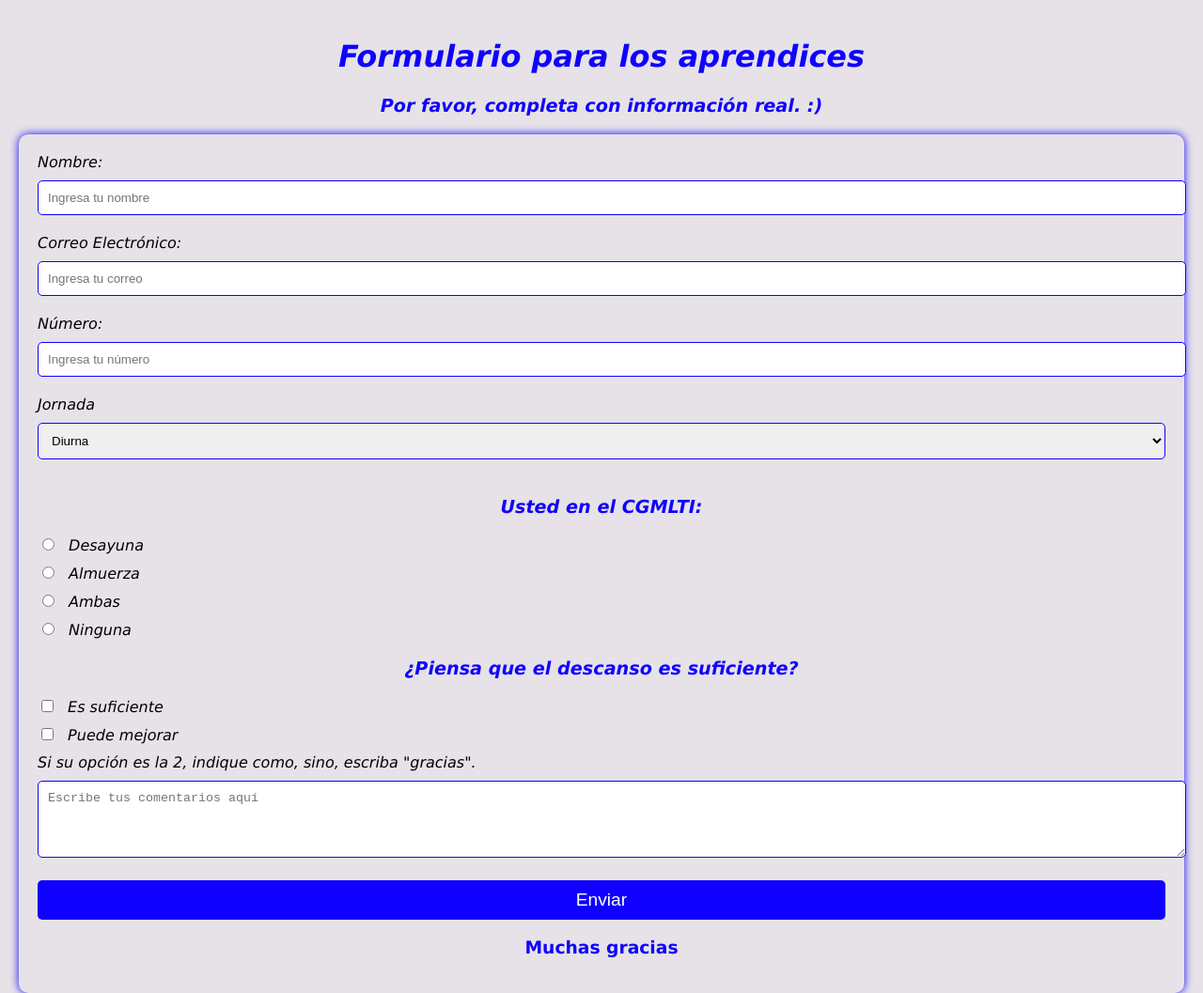
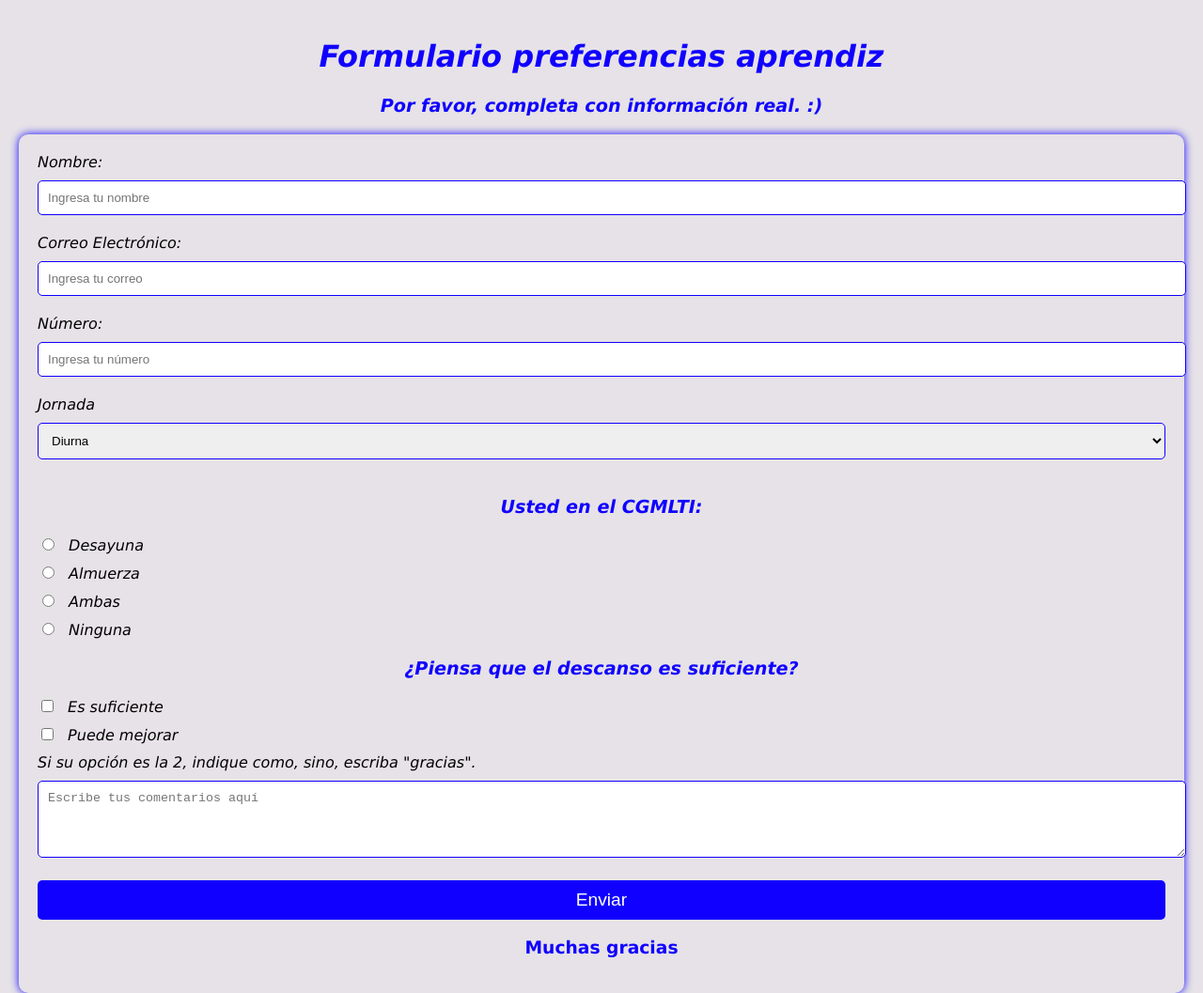
Before and after one commit to Santi-08/Form2, a plain HTML site: page index.html in a window 1280 px wide. Shown: the top 1057 px of the page at 94% size. Drawn offline with Linux system fonts and the light colour scheme.

Commit message:
cambios2.0

```diff
--- a/index.html
+++ b/index.html
@@ -7,7 +7,7 @@
     <link rel="stylesheet" href="styles.css">
 </head>
 <body>
-    <h1 id="title">Formulario para los aprendices</h1>
+    <h1 id="title">Formulario preferencias aprendiz</h1>
     <p id="description">Por favor, completa con información real. :) </p>
     <form id="survey-form">
         <label id="name-label" for="name">Nombre:</label>
```
